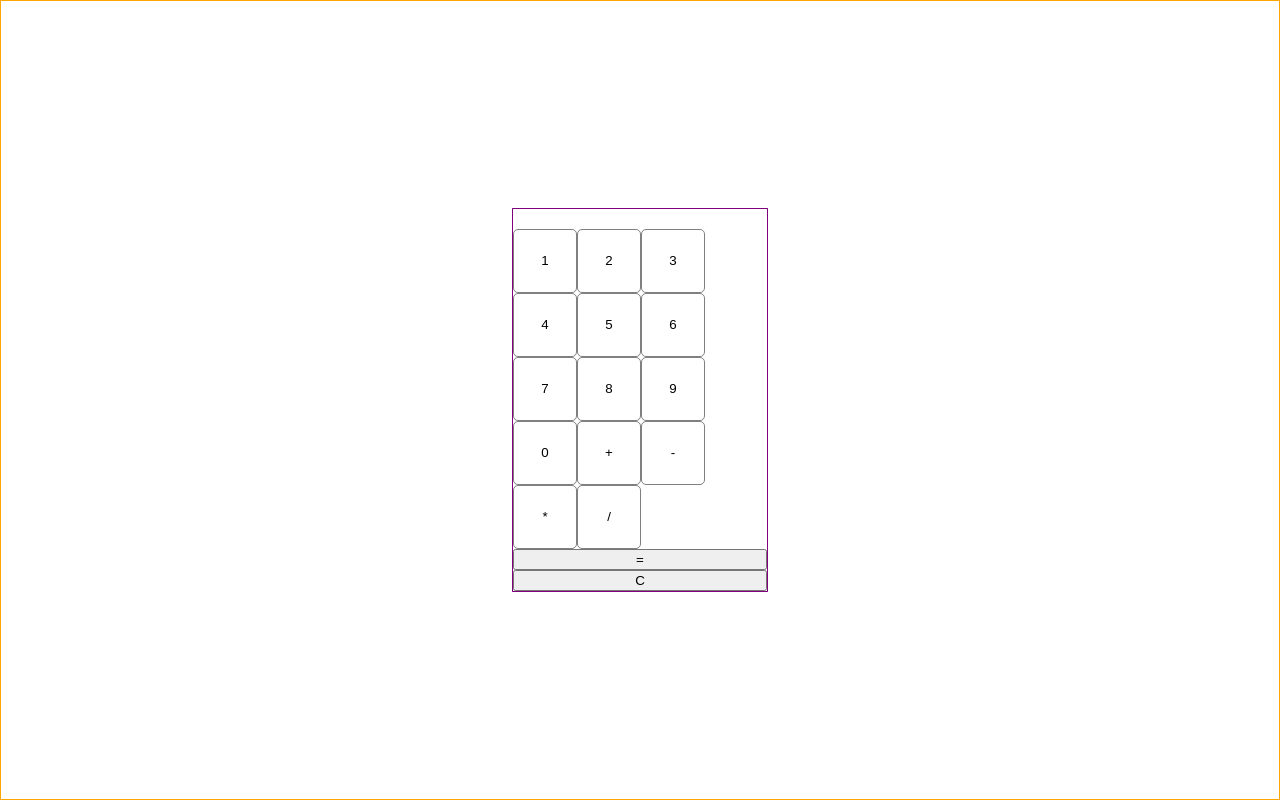
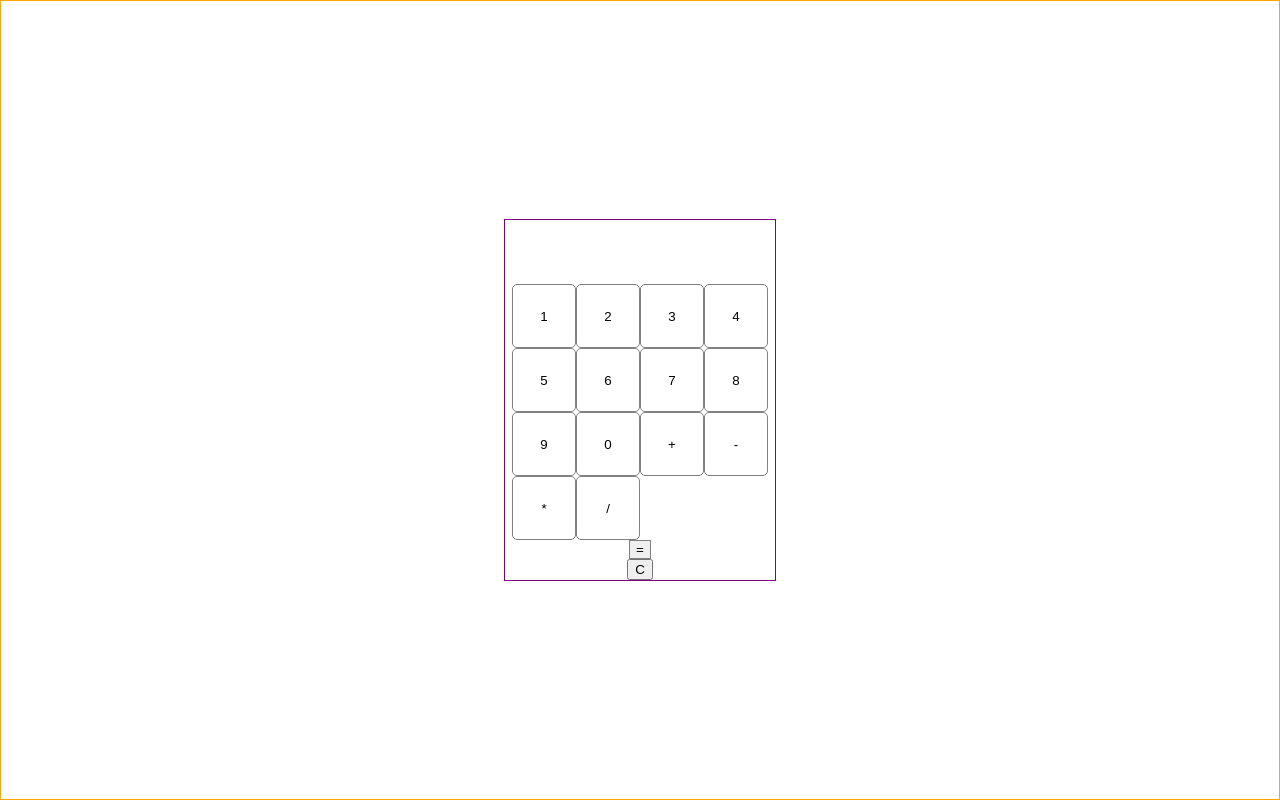
Before and after one commit to irostub/calculator-app, a React (Create React App) app: page / in a window 1280 px wide. Built offline with nearby package versions, Linux system fonts and the light colour scheme.

Commit message:
Fix flex box size and button align

```diff
--- a/src/App.css
+++ b/src/App.css
@@ -14,6 +14,7 @@ body {
   justify-content: center;
   align-items: center;
   flex-wrap: nowrap;
+  width: 100%;
   height: 100%;
   border: 1px solid orange;
 }
@@ -21,11 +22,33 @@ body {
 .calc {
   display: flex;
   flex-flow: column nowrap;
+  justify-content: center;
+  align-items: center;
   border: 1px solid purple;
-  width: 20vw;
+  width: 17rem;
 }
 
 .numberpad {
   display: flex;
   flex-flow: row wrap;
+  width: 16rem;
 }
+
+.input-value {
+  width: inherit;
+  overflow: scroll;
+  height: 4rem;
+}
+
+.input-value h2 {
+  text-align: right;
+  margin: 1rem;
+}
+
+.btn-calculate {
+  border: 1px solid gray;
+}
+.btn-calculate:focus {
+  border: 1px solid gray;
+  outline: none;
+}
```
